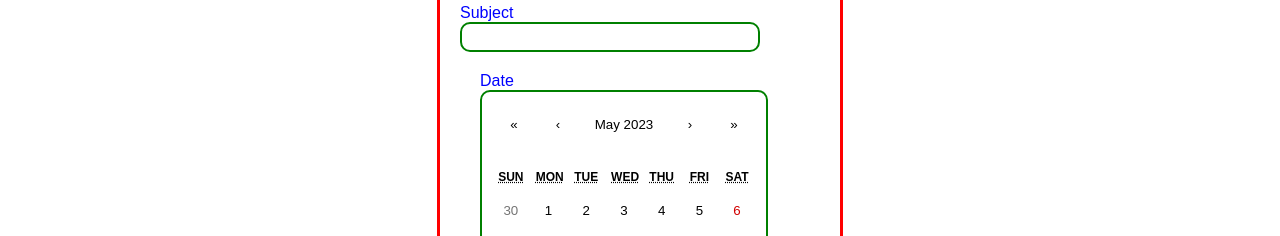
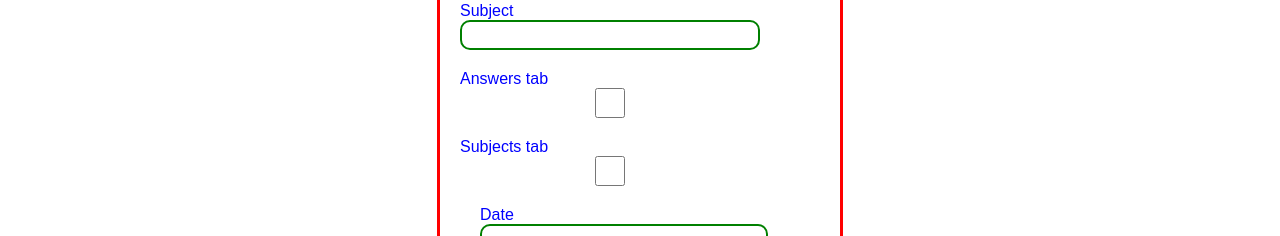
Before and after one commit to victorbosneag/perfplus-client, a React (Create React App) app: page /contest/create in a window 1280 px wide. Shown: the part 346-582 px from the top of the page. Built offline with nearby package versions, Linux system fonts and the light colour scheme; no server answers.

Commit message:
added hasAnswers and hasSubjects options to the create contest form

```diff
--- a/src/pages/Contest/ContestCreate.config.js
+++ b/src/pages/Contest/ContestCreate.config.js
@@ -9,6 +9,16 @@ const formData = [
     name: 'subject',
     type: 'text',
   },
+  {
+    label: "Answers tab",
+    name: "hasAnswers",
+    type: "checkbox"
+  },
+  {
+    label: "Subjects tab",
+    name: "hasSubjects",
+    type: "checkbox"
+  }
 ]
 
 export default formData
--- a/src/pages/Contest/ContestCreate.jsx
+++ b/src/pages/Contest/ContestCreate.jsx
@@ -1,5 +1,5 @@
 import React from 'react'
-import { contestcreate } from '../../api/contestcreate.api'
+import {contestcreate} from '../../api/contestcreate.api'
 import InputCalendar from '../../components/calendar'
 import CustomForm from '../../components/formBox'
 import getToken from '../../utils/gettoken.util'
@@ -14,9 +14,12 @@ function ContestCreate () {
     console.log(value)
     try {
       value['token'] = getToken()
+      value['hasAnswers'] = value['hasAnswers'] === "on";
+      value['hasSubjects'] = value['hasSubjects'] === "on"
       const resp = await contestcreate(value)
       console.log(resp)
     } catch (err) {
+      alert("Create Contest fail")
       console.log('Create Contest fail')
     }
   }
```
